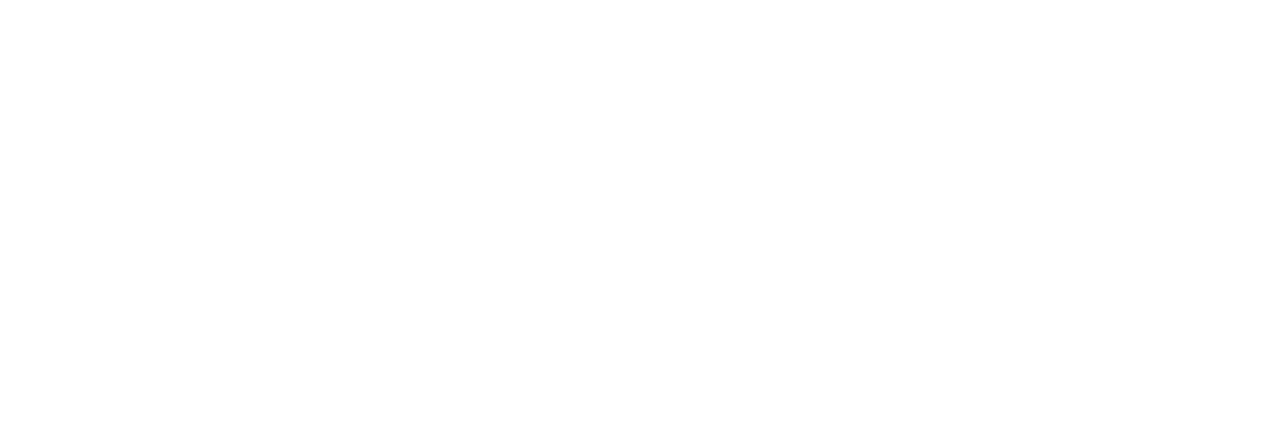
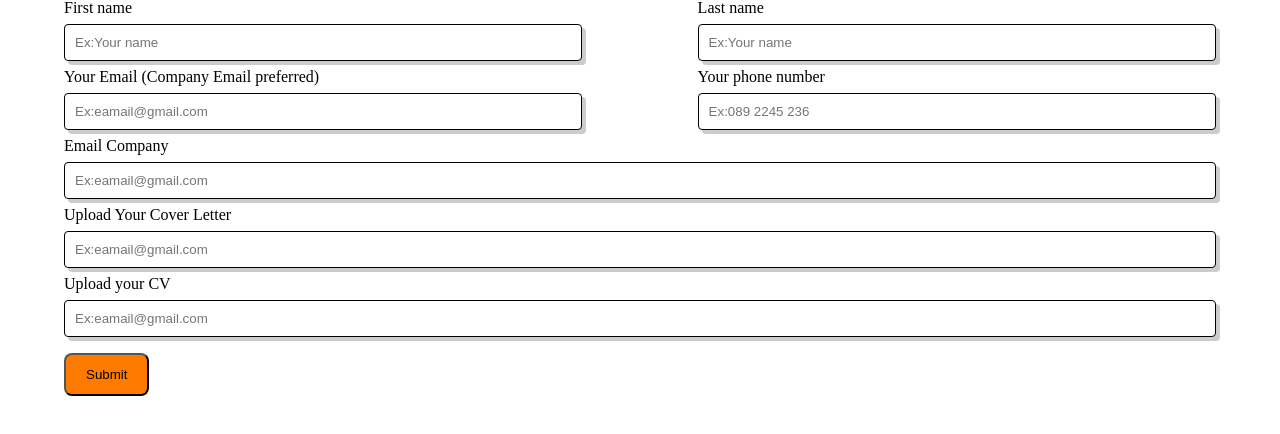
Before and after one commit to nap-vung-project/app-front-end, a React (Create React App) app: page / in a window 1280 px wide. Shown: the top 434 px of the page. Built offline with nearby package versions, Linux system fonts and the light colour scheme.

Commit message:
NTTN update form apply.

```diff
--- a/package.json
+++ b/package.json
@@ -34,5 +34,8 @@
       "last 1 firefox version",
       "last 1 safari version"
     ]
+  },
+  "devDependencies": {
+    "sass": "^1.53.0"
   }
 }
--- a/src/App.js
+++ b/src/App.js
@@ -1,8 +1,10 @@
+import FormApply from "./pages/FormApply";
 
 
 function App() {
   return (
     <>
+    <FormApply/>
     </>
   );
 }
--- /dev/null
+++ b/src/asset/scss/formApply.scss
@@ -0,0 +1,56 @@
+*{
+    box-sizing: border-box;
+}
+.pages{
+    &__formApply{
+        .form{
+            width: 90%;
+            height: auto;
+            // padding: 12px 20px;
+            margin: auto;
+
+            .row:after {
+                content: "";
+                display: table;
+                clear: both;
+              }
+            .row{
+                width: 100%;
+            }
+            .col-left{
+                float: left;
+            }
+            .col-right{
+                float: right;
+              }
+            .col-left, .col-right {
+                width: 45%;
+                // margin-right: 15px;
+            }
+            .col{
+                width: 100%;
+            }
+            input{
+                padding: 12px 20px;
+                margin: 8px 0;
+                width: 100%;
+                border: 1px solid #ccc;
+                border-radius: 4px;
+                display: block;
+                border: 1px solid;
+                padding: 10px;
+                box-shadow: 4px 4px #ccc;
+            }
+            button{
+                margin: 8px 0;
+                padding:12px 20px;
+                border-radius: 8px;
+                background-color: rgb(255, 123, 0);
+                &:hover{
+                    background-color: rgb(233, 75, 8);
+                    cursor: pointer;
+                }
+            }
+        }
+    }
+}
--- /dev/null
+++ b/src/pages/FormApply.jsx
@@ -0,0 +1,54 @@
+import "../asset/scss/formApply.scss"
+import "../asset/css/index.css"
+const FormApply = () => {
+    return(
+        <div className="pages__formApply">
+            <form action="" className="form">
+                <div className="row">
+                    <div className="col-left">
+                        <div>
+                            <label >First name</label>
+                            <input className="form-input" type="text" id="" placeholder="Ex:Your name"/>
+                        </div>
+                    </div>
+                    <div className="col-right">
+                        <div>
+                            <label >Last name</label>
+                            <input className="form-input" type="text" id="" placeholder="Ex:Your name"/>
+                        </div>
+                    </div>
+                </div>
+                <div className="row">
+                    <div className="col-left">
+                        <div>
+                            <label >Your Email (Company Email preferred)</label>
+                            <input className="form-input" type="email" id="" placeholder="Ex:eamail@gmail.com"/>
+                        </div>
+                    </div>
+                    <div className="col-right   ">
+                        <div>
+                            <label >Your phone number</label>
+                            <input className="form-input" type="text" id="" placeholder="Ex:089 2245 236"/>
+                        </div>
+                    </div>
+                </div>
+                <div className="row">
+                    <div>
+                        <label >Email Company</label>
+                        <input type="email" id="" placeholder="Ex:eamail@gmail.com"/>
+                    </div>
+                </div>
+                <div className="row">
+                    <label >Upload Your Cover Letter</label>
+                    <input type="text" id="" placeholder="Ex:eamail@gmail.com"/>
+                </div>
+                <div className="row">
+                    <label >Upload your CV</label>
+                    <input type="text" id="" placeholder="Ex:eamail@gmail.com"/>
+                </div>
+                <button type="submit" className="btn">Submit</button>
+            </form>
+        </div>
+    )
+}
+export default FormApply;
```
Also changed, not shown: 1 other file (tests, documents, lock files or other folders).
